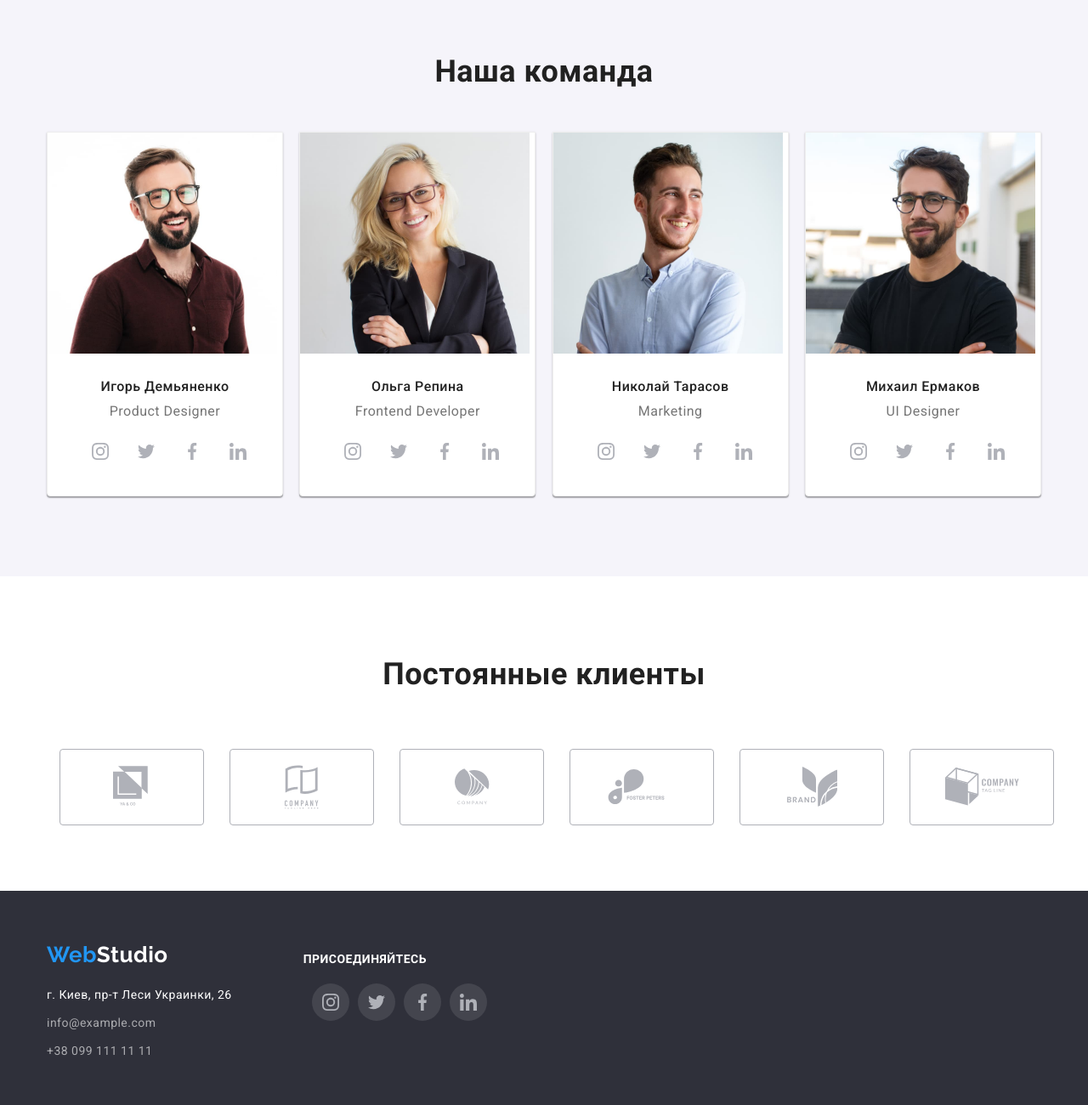
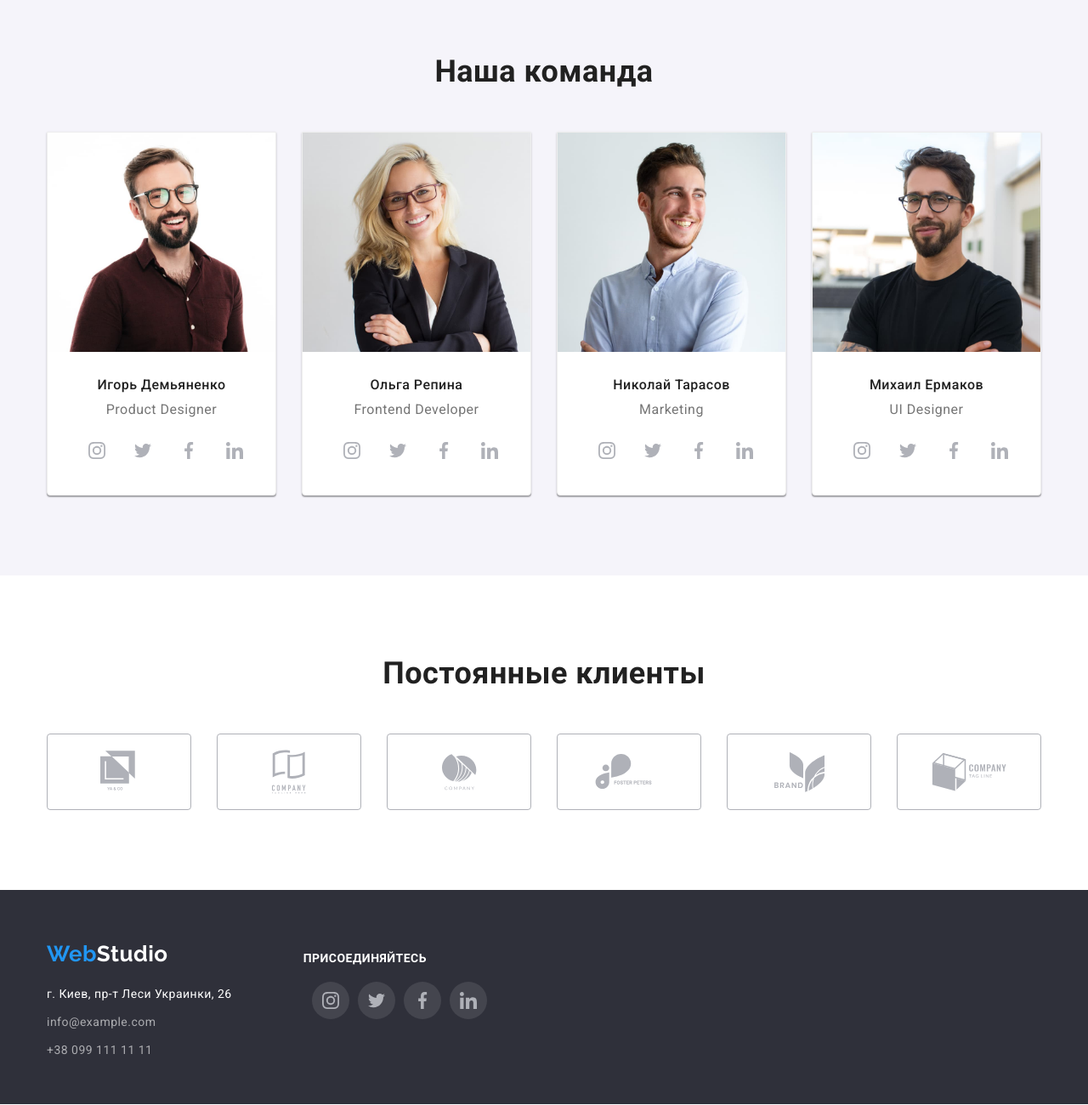
Before and after one commit to yuragms/goit-markup-hw-04, a plain HTML site: page index.html in a window 1280 px wide. Shown: the part 1632-2932 px from the top of the page at 85% size. Drawn offline with Linux system fonts and the light colour scheme.

Commit message:
Все исправил

```diff
--- a/css/style.css
+++ b/css/style.css
@@ -39,7 +39,7 @@ ul {
 
 img {
   display: block;
-  max-width: 100%;
+  width: 100%;
   height: auto;
 }
 
@@ -294,6 +294,10 @@ span {
   justify-content: space-between;
 }
 
+.comand-list li {
+  width: 270px;
+}
+
 .persons {
   color: var(--primary-title-text-color);
   font-size: 16px;
@@ -364,7 +368,6 @@ span {
 .social-client {
   display: flex;
   justify-content: center;
-  padding-top: 16px;
 }
 
 .social-client a {
@@ -381,7 +384,7 @@ span {
   color: #afb1b8;
 }
 
-.social-client li {
+.social-client li:not(:first-child) {
   padding-left: 30px;
 }
 
@@ -406,8 +409,8 @@ footer {
 
 footer .logo {
   display: inline-block;
-  margin-top: 60px;
-  margin-bottom: 20px;
+  padding-top: 60px;
+  padding-bottom: 20px;
 }
 
 .span-footer {
@@ -434,8 +437,8 @@ footer .logo {
   display: flex;
 }
 .social-footer {
-  margin-left: 70px;
-  margin-top: 72px;
+  padding-left: 70px;
+  padding-top: 72px;
 }
 address {
   font-style: normal;
--- a/index.html
+++ b/index.html
@@ -79,9 +79,9 @@
             <div class="container doing">
                 <h2 class="title-doing">Чем мы занимаемся</h2>
                 <ul class="doing-list">
-                    <li><img src="./images/box-1.jpg" alt="Набор текста" width="370" /></li>
-                    <li><img src="./images/box-2.jpg" alt="Мобильная версия" width="370" /></li>
-                    <li><img src="./images/box-3.jpg" alt="Дизайн" width="370" /></li>
+                    <li><img src="./images/box-1.jpg" alt="Набор текста" width="370"></li>
+                    <li><img src="./images/box-2.jpg" alt="Мобильная версия" width="370"></li>
+                    <li><img src="./images/box-3.jpg" alt="Дизайн" width="370"></li>
                 </ul>
             </div>
         </section>
@@ -92,7 +92,7 @@
             <ul class="comand-list">
                 <li>
                     <article class="card">
-                        <div class="card-thumb>"><img src="./images/team-card-1.jpg" alt="Игорь Демьяненко" width="270" /></div>
+                        <div class="card-thumb>"><img src="./images/team-card-1.jpg" alt="Игорь Демьяненко"></div>
                         <div class="comand-desc">
                             <h3 class="persons">Игорь Демьяненко</h3>
                             <p class="prof-persons">Product Designer</p>
@@ -107,7 +107,7 @@
                 </li>
                 <li>
                     <article class="card">
-                        <div class="card-thumb>"><img src="./images/team-card-2.jpg" alt="Ольга Репина" width="270" /></div>
+                        <div class="card-thumb>"><img src="./images/team-card-2.jpg" alt="Ольга Репина"></div>
                         <div class="comand-desc">
                             <h3 class="persons">Ольга Репина</h3>
                             <p class="prof-persons">Frontend Developer</p>
@@ -122,7 +122,7 @@
                 </li>
                 <li>
                     <article class="card">
-                        <div class="card-thumb>"><img src="./images/team-card-3.jpg" alt="Николай Тарасов" width="270" /></div>
+                        <div class="card-thumb>"><img src="./images/team-card-3.jpg" alt="Николай Тарасов"></div>
                         <div class="comand-desc">
                             <h3 class="persons">Николай Тарасов</h3>
                             <p class="prof-persons">Marketing</p>
@@ -138,7 +138,7 @@
                 </li>
                 <li>
                     <article class="card">
-                        <div class="card-thumb>"><img src="./images/team-card-4.jpg" alt="Михаил Ермаков" width="270" /></div>
+                        <div class="card-thumb>"><img src="./images/team-card-4.jpg" alt="Михаил Ермаков"></div>
                         <div class="comand-desc">
                             <h3 class="persons">Михаил Ермаков</h3>
                             <p class="prof-persons">UI Designer</p>
```
Also changed, not shown: portfolio.html (+9 -9 lines).
